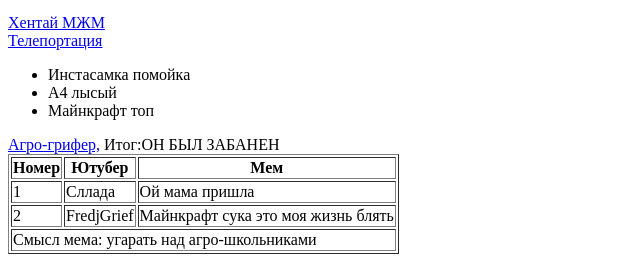
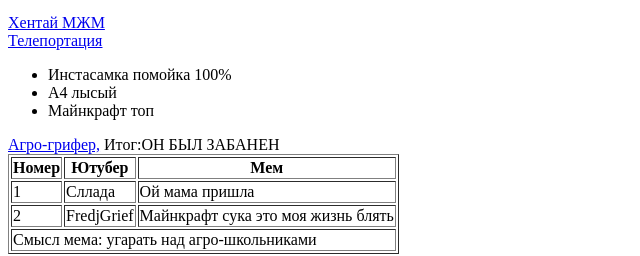
Before and after one commit to NguyenDucTung2009/roflcait, a plain HTML site: page index.html in a window 1280 px wide. Shown: the part 170-426 px from the top of the page, 0-640 px from the left. Drawn offline with Linux system fonts and the light colour scheme.

Commit message:
Update index.html

```diff
--- a/index.html
+++ b/index.html
@@ -15,7 +15,7 @@
         <br>
         <a href="#sus">Телепортация</a>
       <ul>
-        <li>Инстасамка помойка</li>
+        <li>Инстасамка помойка 100%</li>
         <li>А4 лысый</li>
         <li>Майнкрафт топ</li>
       </ul>
```
